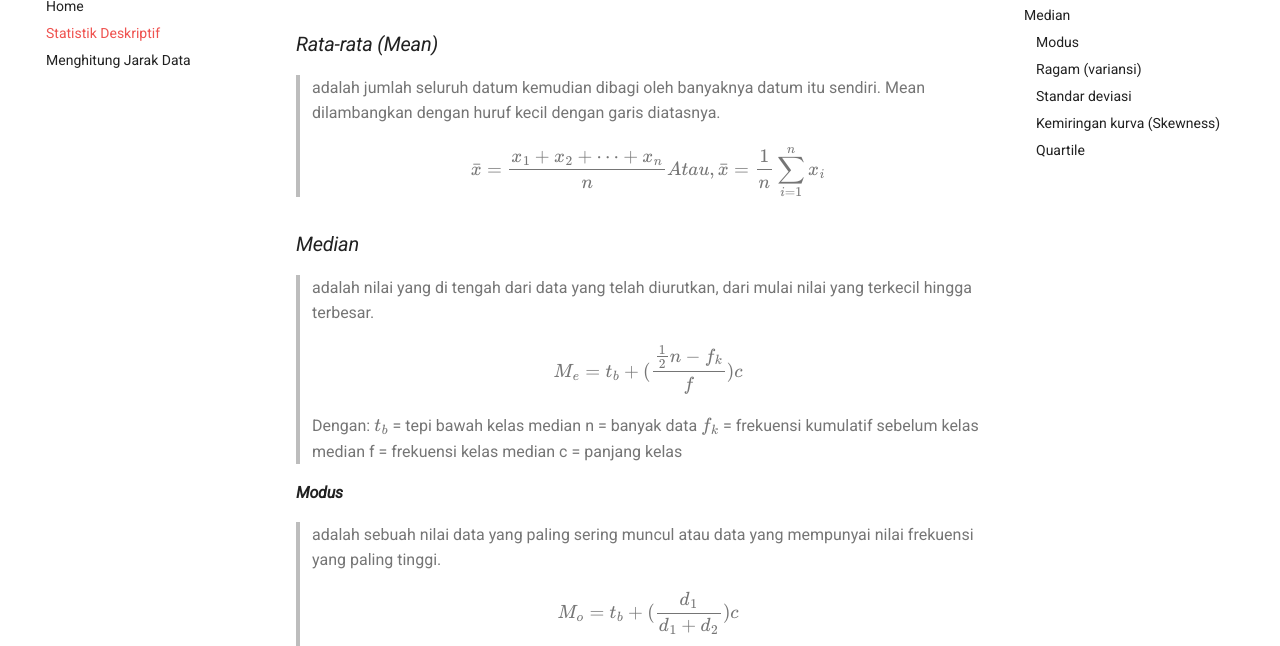
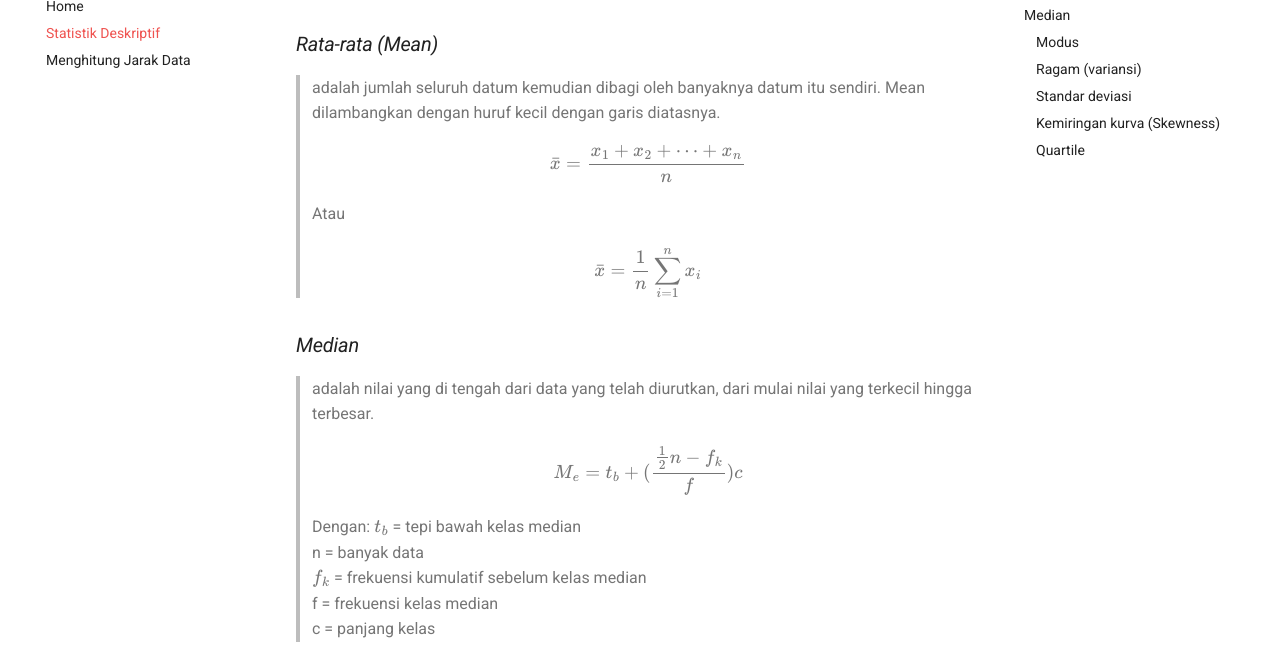
Before and after one commit to triandaniumiyati26/triandaniumi.github.io, a plain HTML site: page Statistik/index.html in a window 1280 px wide. Shown: the part 150-796 px from the top of the page. Drawn offline with nearby package versions, Linux system fonts and the light colour scheme; some packages are replaced by stand-ins of ours; no server answers; a script that the page names is missing.

Commit message:
Deployed d689b8a with MkDocs version: 1.0.4

```diff
--- a/Statistik/index.html
+++ b/Statistik/index.html
@@ -470,7 +470,11 @@
 <blockquote>
 <p>adalah jumlah seluruh datum kemudian dibagi oleh banyaknya datum itu sendiri. Mean dilambangkan dengan huruf kecil dengan garis diatasnya.
 $$
-\bar x = \frac{x_1 + x_2 + \cdots + x_n}{n}Atau,\bar x = \frac{1}{n} \sum \limits^n_{i=1}x_i
+\bar x = \frac{x_1 + x_2 + \cdots + x_n}{n}
+$$
+Atau <br/>
+$$
+\bar x = \frac{1}{n} \sum \limits^n_{i=1}x_i
 $$</p>
 </blockquote>
 <h3 id="median"><em>Median</em><a class="headerlink" href="#median" title="Permanent link">&para;</a></h3>
@@ -480,10 +484,10 @@ $$
 M_e = t_b + (\frac{\frac{1}{2}n-f_k}{f}) c
 $$
 Dengan:
-<span><span class="MathJax_Preview">t_b</span><script type="math/tex">t_b</script></span> = tepi bawah kelas median
-n = banyak data
-<span><span class="MathJax_Preview">f_k</span><script type="math/tex">f_k</script></span> = frekuensi kumulatif sebelum kelas median
-f = frekuensi  kelas median
+<span><span class="MathJax_Preview">t_b</span><script type="math/tex">t_b</script></span> = tepi bawah kelas median <br/>
+n = banyak data <br/>
+<span><span class="MathJax_Preview">f_k</span><script type="math/tex">f_k</script></span> = frekuensi kumulatif sebelum kelas median <br/>
+f = frekuensi  kelas median <br/>
 c = panjang kelas</p>
 </blockquote>
 <h4 id="modus"><em>Modus</em><a class="headerlink" href="#modus" title="Permanent link">&para;</a></h4>
```
Also changed, not shown: search/search_index.json (+1 -1 lines), 1 other file.
